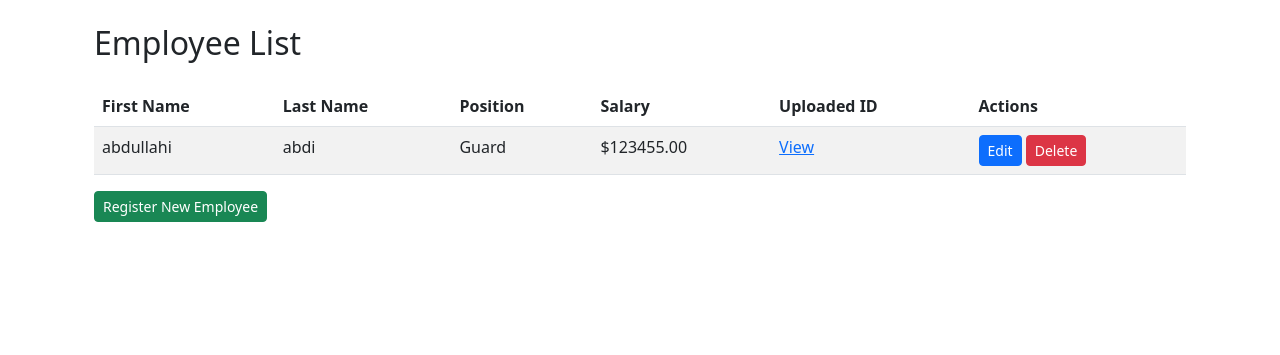
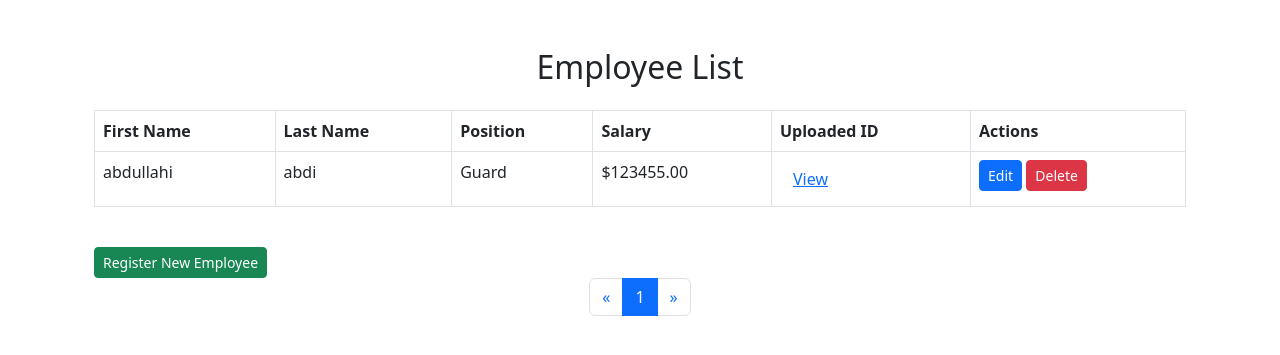
Before and after one commit to EidAbdullahi/renta-management, a Django app: page /employee_list/ in a window 1280 px wide. Shown: the part 56-411 px from the top of the page. Run offline with Django 4.2, Linux system fonts and the light colour scheme; data comes from the database, SQL or seed files in the repository; some libraries are stand-ins or nearby versions.

Commit message:
commit changes

```diff
--- a/users/templates/users/employee_list.html
+++ b/users/templates/users/employee_list.html
@@ -3,13 +3,13 @@
 {% block title %}Employee List{% endblock %}
 
 {% block content %}
-<div class="container my-4">
-    <h2 class="mb-4">Employee List</h2>
+<div class="container my-5">
+    <h2 class="mb-4 text-center">Employee List</h2>
 
     <!-- Table wrapped in a responsive div -->
     <div class="table-responsive">
-        <table class="table table-striped">
-            <thead>
+        <table class="table table-bordered table-hover">
+            <thead class="thead-dark">
                 <tr>
                     <th>First Name</th>
                     <th>Last Name</th>
@@ -28,7 +28,7 @@
                         <td>${{ employee.salary|floatformat:2 }}</td> <!-- Display salary with 2 decimal places -->
                         <td>
                             {% if employee.upload_id %}
-                              <a href="{{ employee.upload_id.url }}" target="_blank">View</a>
+                              <a href="{{ employee.upload_id.url }}" target="_blank" class="btn btn-link">View</a>
                             {% else %}
                               No document
                             {% endif %}
@@ -47,6 +47,28 @@
         </table>
     </div>
 
-    <a href="{% url 'register_employee' %}" class="btn btn-success btn-sm">Register New Employee</a>
+    <div class="d-flex justify-content-between align-items-center mt-4">
+        <a href="{% url 'register_employee' %}" class="btn btn-success btn-sm">Register New Employee</a>
+        <!-- Pagination could be added here if necessary -->
+    </div>
+    <nav aria-label="Page navigation">
+        <ul class="pagination justify-content-center">
+            <li class="page-item">
+                <a class="page-link" href="#" aria-label="Previous">
+                    <span aria-hidden="true">&laquo;</span>
+                </a>
+            </li>
+            <li class="page-item active">
+                <a class="page-link" href="#">1</a>
+            </li>
+            <li class="page-item">
+                <a class="page-link" href="#" aria-label="Next">
+                    <span aria-hidden="true">&raquo;</span>
+                </a>
+            </li>
+        </ul>
+    </nav>
+
 </div>
+
 {% endblock %}
```
